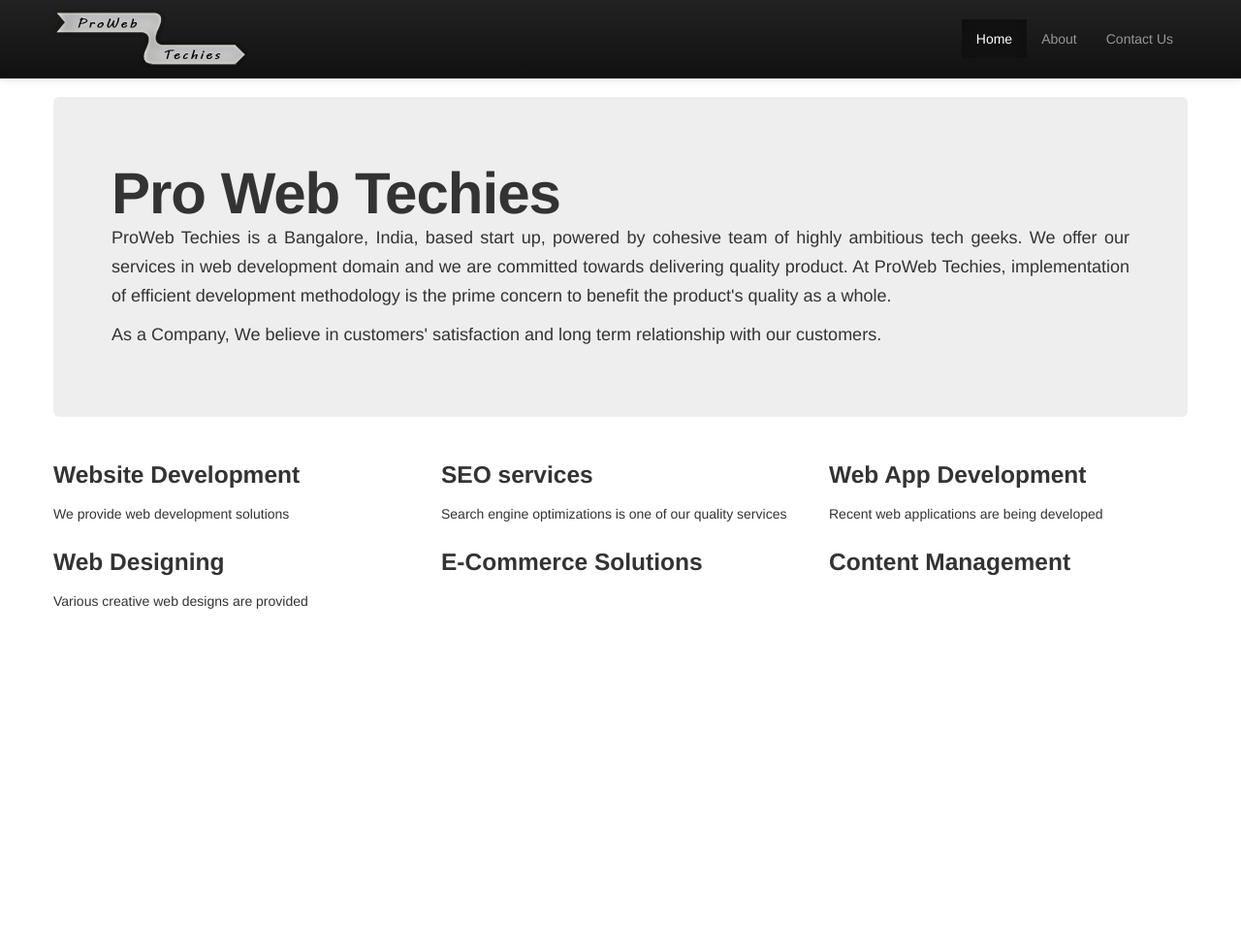
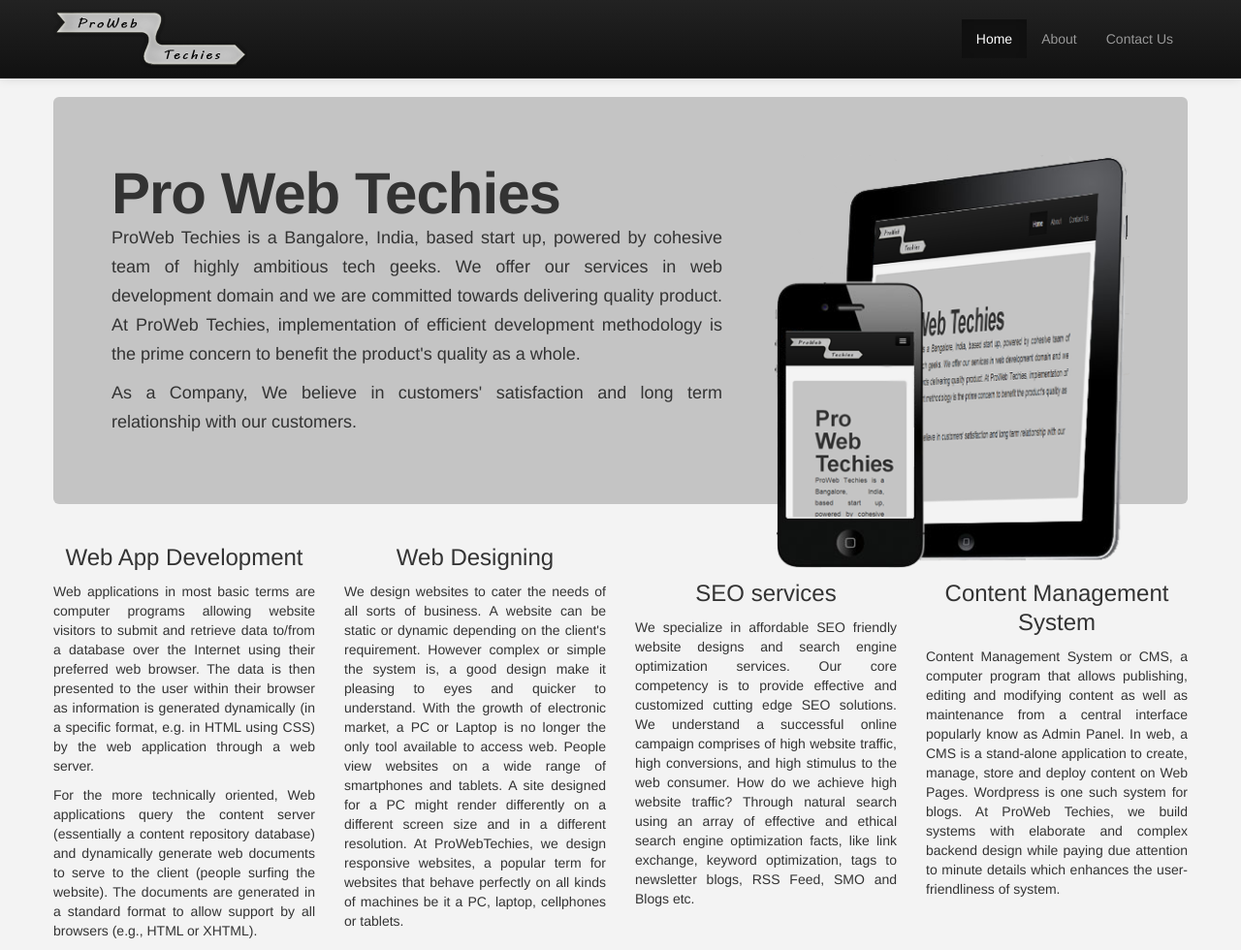
Before and after one commit to prowebtechies/prowebtechies, a CakePHP app: the page made by app/View/Pages/index.ctp in a window 1280 px wide. Shown: the whole page at 97% size. Before the commit the page ends 628 px from the top, so only its background shows below. Run offline with PHP 8.4 and a stand-in for CakePHP, Linux system fonts and the light colour scheme; the template is opened without the code that fills it, so the values that code supplies are empty; some libraries are stand-ins or nearby versions.

Commit message:
Added Hero image and other contents

```diff
--- a/app/View/Pages/index.ctp
+++ b/app/View/Pages/index.ctp
@@ -1,6 +1,7 @@
 <div class="hero-unit">
-	<h1>Pro Web Techies</h1>
+	<?php echo $this->Html->image('hero_image.png', array('class' => 'hero-image pull-right')); ?>
 	<div class="hero-unit-text-align">
+		<h1>Pro Web Techies</h1>
 		<p>ProWeb Techies is a Bangalore, India, based start up, powered by cohesive team of highly ambitious tech geeks.
 		We offer our services in web development domain and we are committed towards delivering quality product.
 		At ProWeb Techies, implementation of efficient development methodology is the prime concern to benefit the product's quality as a whole.</p>
@@ -8,30 +9,32 @@
 		<p>As a Company, We believe in customers' satisfaction and long term relationship with our customers.</p>
 	</div>
 </div>
-<div class="row">
-	<div class="span4">
+<div class="row home-row">
+	<!-- <div class="span3">
 		<h3>Website Development</h3>
-		<p>We provide web development solutions</p>
-		<p></p>
+		<p>ProWeb Techies has a cohesive team of web developers to cater all kinds of web development needs. However, during the past years, web has seen a rapid growth in MVC based framework, custom CMS and E-commerce shopping carts. We have extensive ideas on most open source LAMP (php/mysql) scripts that are popular and provide robust platforms to develop your website solution. This knowledge greatly helps us in decreasing your overall cost & turn around time (TAT)for developing the perfect web development for your business.</p>
+	</div> -->
+
+	<div class="span3">
+		<h3>Web App Development</h3>
+		<p>Web applications in most basic terms are computer programs allowing website visitors to submit and retrieve data to/from a database over the Internet using their preferred web browser. The data is then presented to the user within their browser as information is generated dynamically (in a specific format, e.g. in HTML using CSS) by the web application through a web server.</p>
+		<p>For the more technically oriented, Web applications query the content server (essentially a content repository database) and dynamically generate web documents to serve to the client (people surfing the website). The documents are generated in a standard format to allow support by all browsers (e.g., HTML or XHTML).</p>
 	</div>
-	<div class="span4">
+	<div class="span3">
+		<h3>Web Designing</h3>
+		<p>We design websites to cater the needs of all sorts of business. A website can be static or dynamic depending on the client's requirement. However complex or simple the system is, a good design make it pleasing to eyes and quicker to understand. With the growth of electronic market, a PC or Laptop is no longer the only tool available to access web. People view websites on a wide range of smartphones and tablets. A site designed for a PC might render differently on a different screen size and in a different resolution. At ProWebTechies, we design responsive websites, a popular term for websites that behave perfectly on all kinds of machines be it a PC, laptop, cellphones or tablets.</p>
+	</div>
+	<div class="span3">
 		<h3>SEO services</h3>
-		<p>Search engine optimizations is one of our quality services</p>
+		<p>We specialize in affordable SEO friendly website designs and search engine optimization services. Our core competency is to provide effective and customized cutting edge SEO solutions. We understand a successful online campaign comprises of high website traffic, high conversions, and high stimulus to the web consumer. How do we achieve high website traffic? Through natural search using an array of effective and ethical search engine optimization facts, like link exchange, keyword optimization, tags to newsletter blogs, RSS Feed, SMO and Blogs etc.</p>
 	</div>
-	<div class="span4">
-		<h3>Web App Development</h3>
-		<p>Recent web applications are being developed</p>
+	<!-- <div class="span3">
+		<h3>E-Commerce Solutions</h3>
+		<p>There are a variety of shopping carts ranging in price depending upon the features, e.g. degree of automation, level of security, database development, etc. We can direct you to some very affordable shopping cart programs that offer category wise product management and can be integrated with your website. Some solutions allow you to add, delete, and edit your own products, pictures, descriptions, and prices.
+		</p>
+	</div> -->
+	<div class="span3">
+		<h3>Content Management System</h3>
+		<p>Content Management System or CMS, a computer program that allows publishing, editing and modifying content as well as maintenance from a central interface popularly know as Admin Panel. In web, a CMS is a stand-alone application to create, manage, store and deploy content on Web Pages. Wordpress is one such system for blogs. At ProWeb Techies, we build systems with elaborate and complex backend design while paying due attention to minute details which enhances the user-friendliness of system.</p>
 	</div>
 </div>
-<div class="row">
-	<div class="span4">
-		<h3>Web Designing</h3>
-		<p>Various creative web designs are provided</p>
-	</div>
-	<div class="span4">
-		<h3>E-Commerce Solutions</h3>
-	</div>
-	<div class="span4">
-		<h3>Content Management</h3>
-	</div>
-</div>
--- a/app/webroot/css/default.css
+++ b/app/webroot/css/default.css
@@ -1,8 +1,24 @@
+body {
+	background-color: #F3F3F3;
+}
 .container-fix {
 	margin-top:40px;
 }
 .nav-fix {
 	margin-top: 20px !important;
+}
+.hero-unit {
+	background-color: rgb(196, 196, 196);
+}
+.hero-unit-text-align {
+	text-align: center;
+	width: 60%;
+}
+.hero-unit-text-align h1 {
+	text-align: left;
+}
+.hero-image {
+	width: 35%;
 }
 #success-message,
 #failure-message {
@@ -14,3 +30,19 @@
 .hero-unit p {
 	text-align: justify;
 }
+.home-row {
+	margin-left: 0px;
+}
+.home-row h3 {
+	text-align: center;
+	font-size: 24px;
+	font-weight: 300;
+	line-height: 1.25;
+	color: #333;
+}
+.home-row .span3:first-child {
+	margin-left: 0px;
+}
+.home-row p {
+	text-align: justify;
+}
```
Also changed, not shown: app/webroot/img/hero_image.png (added).
